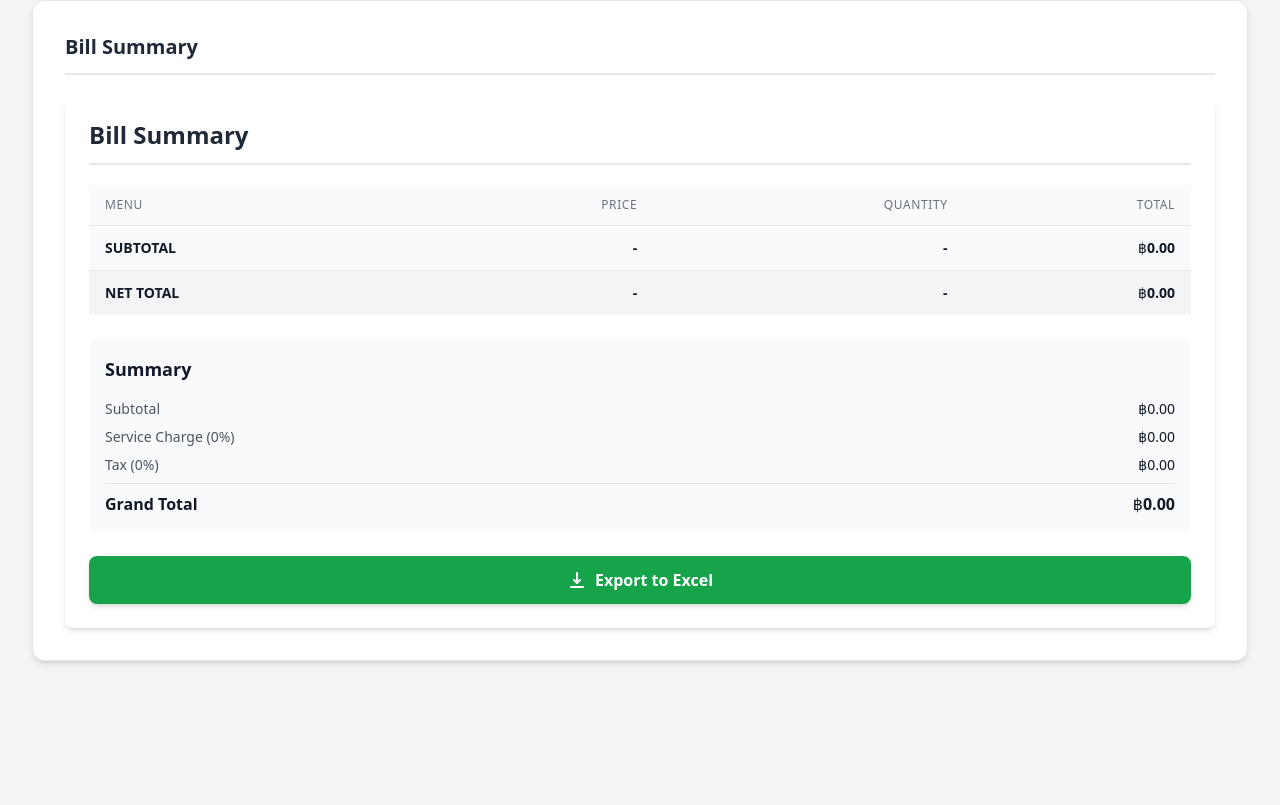
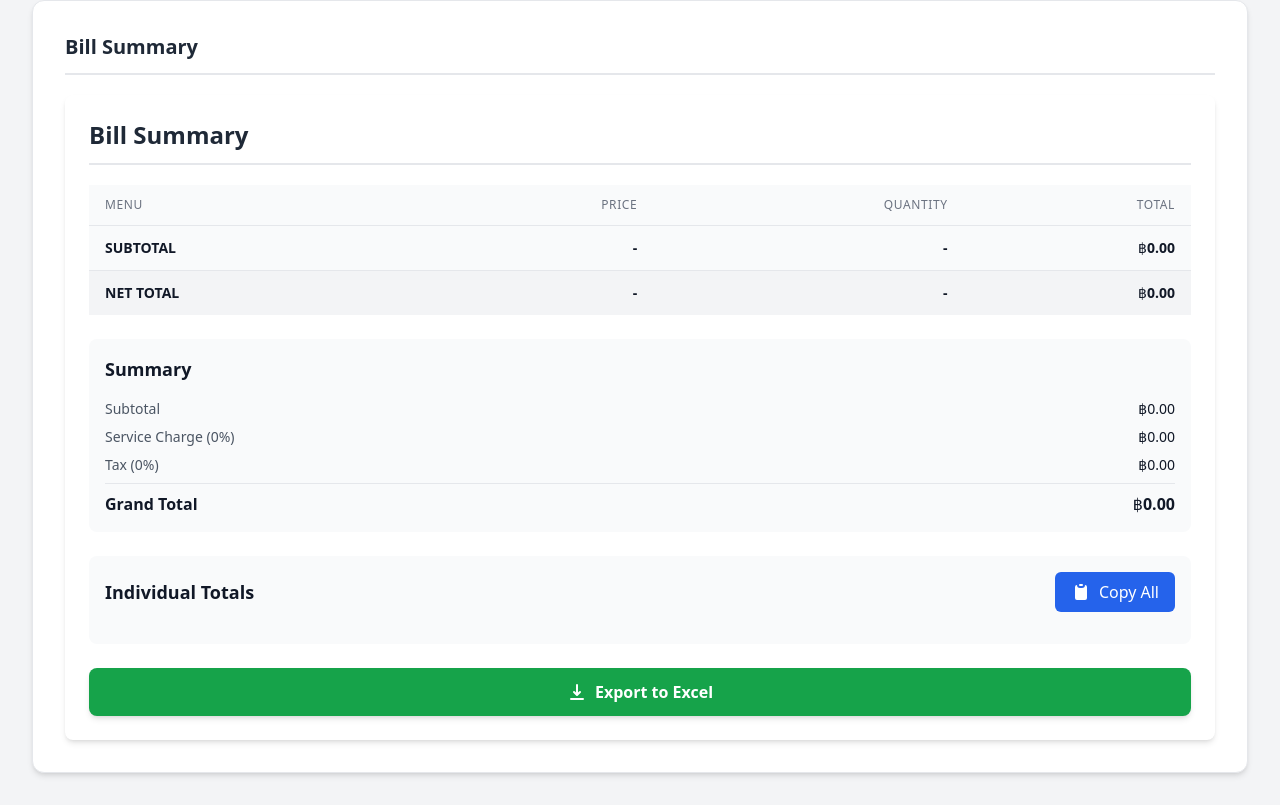
Before and after one commit to wichaisw/bill-splitter, a React (Vite) app: page / in a window 1280 px wide. Shown: the part 1050-1855 px from the top of the page. Before the commit the page ends 1743 px from the top, so only its background shows below. Built offline with nearby package versions, Linux system fonts and the light colour scheme; the HTML template or start-up script is replaced by a standard one.

Commit message:
feat: add net total per participant

```diff
--- a/src/components/BillSummary.tsx
+++ b/src/components/BillSummary.tsx
@@ -1,6 +1,7 @@
 import type { Bill } from "../types";
 import ExportToExcel from "./ExportToExcel";
 import { add, multiply, divide, calculatePercentage } from "../utils/math";
+import { useState } from "react";
 
 interface BillSummaryProps {
   bill: Bill;
@@ -8,6 +9,8 @@ interface BillSummaryProps {
 }
 
 export default function BillSummary({ bill, setBill }: BillSummaryProps) {
+  const [copySuccess, setCopySuccess] = useState<string>("");
+
   const subtotal = bill.items.reduce(
     (total, item) => add(total, multiply(item.price, item.quantity)),
     0
@@ -16,6 +19,43 @@ export default function BillSummary({ bill, setBill }: BillSummaryProps) {
   const afterServiceCharge = add(subtotal, serviceChargeAmount);
   const taxAmount = calculatePercentage(afterServiceCharge, bill.tax);
   const total = add(afterServiceCharge, taxAmount);
+
+  const getParticipantTotal = (participantId: string) => {
+    const participantItems = bill.items.filter((item) =>
+      item.sharedBy.includes(participantId)
+    );
+    const participantSubtotal = participantItems.reduce((total, item) => {
+      const shareCount = item.sharedBy.length;
+      const itemShare = divide(multiply(item.price, item.quantity), shareCount);
+      return add(total, itemShare);
+    }, 0);
+    const participantServiceCharge = calculatePercentage(
+      participantSubtotal,
+      bill.serviceCharge
+    );
+    const participantAfterServiceCharge = add(
+      participantSubtotal,
+      participantServiceCharge
+    );
+    const participantTax = calculatePercentage(
+      participantAfterServiceCharge,
+      bill.tax
+    );
+    return add(participantAfterServiceCharge, participantTax);
+  };
+
+  const copyToClipboard = () => {
+    const text = bill.participants
+      .map((participant) => {
+        const total = getParticipantTotal(participant.id);
+        return `${participant.name}: ฿${total.toFixed(2)}`;
+      })
+      .join("\n");
+
+    navigator.clipboard.writeText(text);
+    setCopySuccess("Copied to clipboard!");
+    setTimeout(() => setCopySuccess(""), 2000);
+  };
 
   return (
     <div className="bg-white rounded-lg shadow-md p-6">
@@ -209,6 +249,60 @@ export default function BillSummary({ bill, setBill }: BillSummaryProps) {
         </div>
       </div>
 
+      {/* Participant Totals */}
+      <div className="bg-gray-50 rounded-lg p-4 mb-6">
+        <div className="flex justify-between items-center mb-4">
+          <h3 className="text-lg font-semibold text-gray-900">
+            Individual Totals
+          </h3>
+          <button
+            onClick={copyToClipboard}
+            className="px-4 py-2 bg-blue-600 text-white rounded-md
+              hover:bg-blue-700 focus:outline-none focus:ring-2 focus:ring-blue-500
+              focus:ring-offset-2 transition-colors flex items-center gap-2"
+          >
+            <svg
+              xmlns="http://www.w3.org/2000/svg"
+              className="h-5 w-5"
+              viewBox="0 0 20 20"
+              fill="currentColor"
+            >
+              <path d="M8 3a1 1 0 011-1h2a1 1 0 110 2H9a1 1 0 01-1-1z" />
+              <path d="M6 3a2 2 0 00-2 2v11a2 2 0 002 2h8a2 2 0 002-2V5a2 2 0 00-2-2 3 3 0 01-3 3H9a3 3 0 01-3-3z" />
+            </svg>
+            Copy All
+          </button>
+        </div>
+        {copySuccess && (
+          <div className="mb-4 p-2 bg-green-100 text-green-700 rounded-md text-sm">
+            {copySuccess}
+          </div>
+        )}
+        <div className="space-y-2">
+          {bill.participants.map((participant) => {
+            const total = getParticipantTotal(participant.id);
+            return (
+              <div
+                key={participant.id}
+                className="flex justify-between items-center p-3 bg-white rounded-md shadow-sm"
+              >
+                <div className="flex items-center gap-2">
+                  <div
+                    className={`w-3 h-3 rounded-full ${participant.color}`}
+                  ></div>
+                  <span className="font-medium text-gray-900">
+                    {participant.name}
+                  </span>
+                </div>
+                <span className="text-lg font-semibold text-gray-900">
+                  ฿{total.toFixed(2)}
+                </span>
+              </div>
+            );
+          })}
+        </div>
+      </div>
+
       {/* Export Button */}
       <ExportToExcel bill={bill} />
     </div>
```
